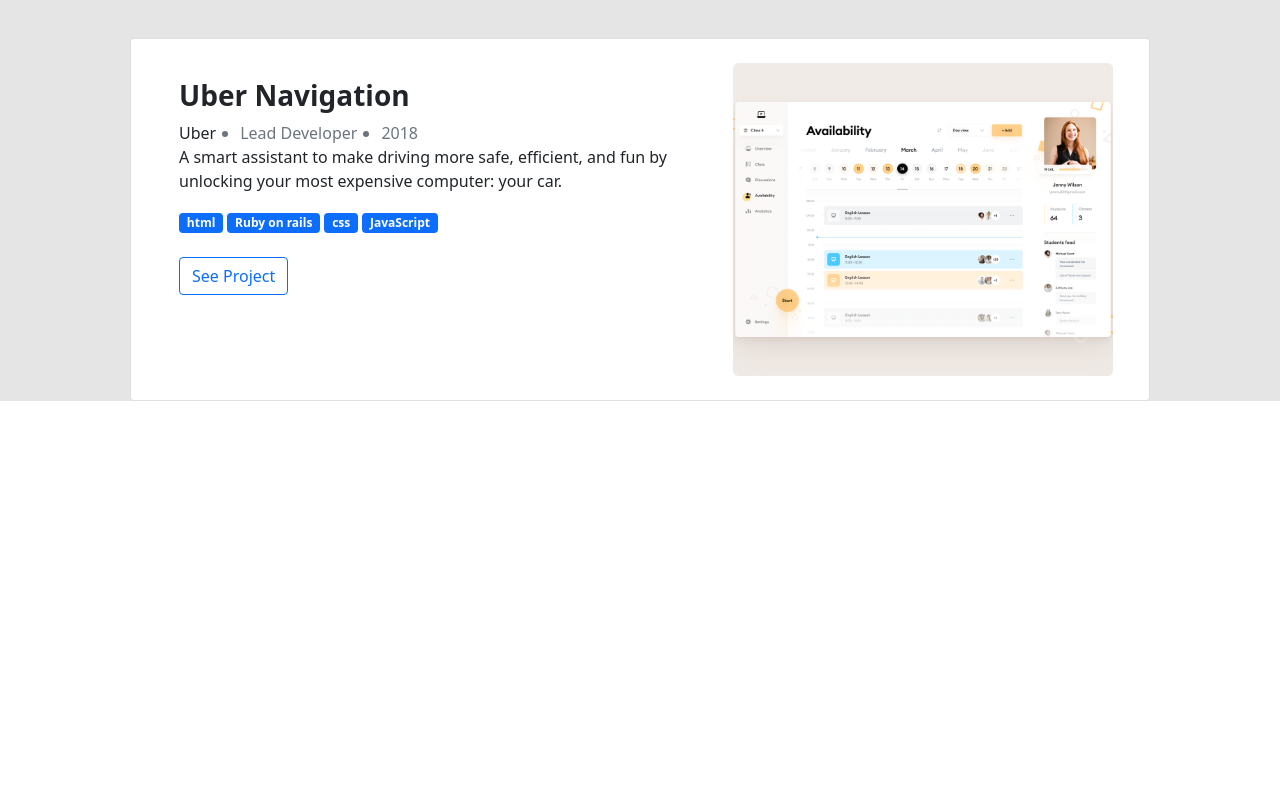
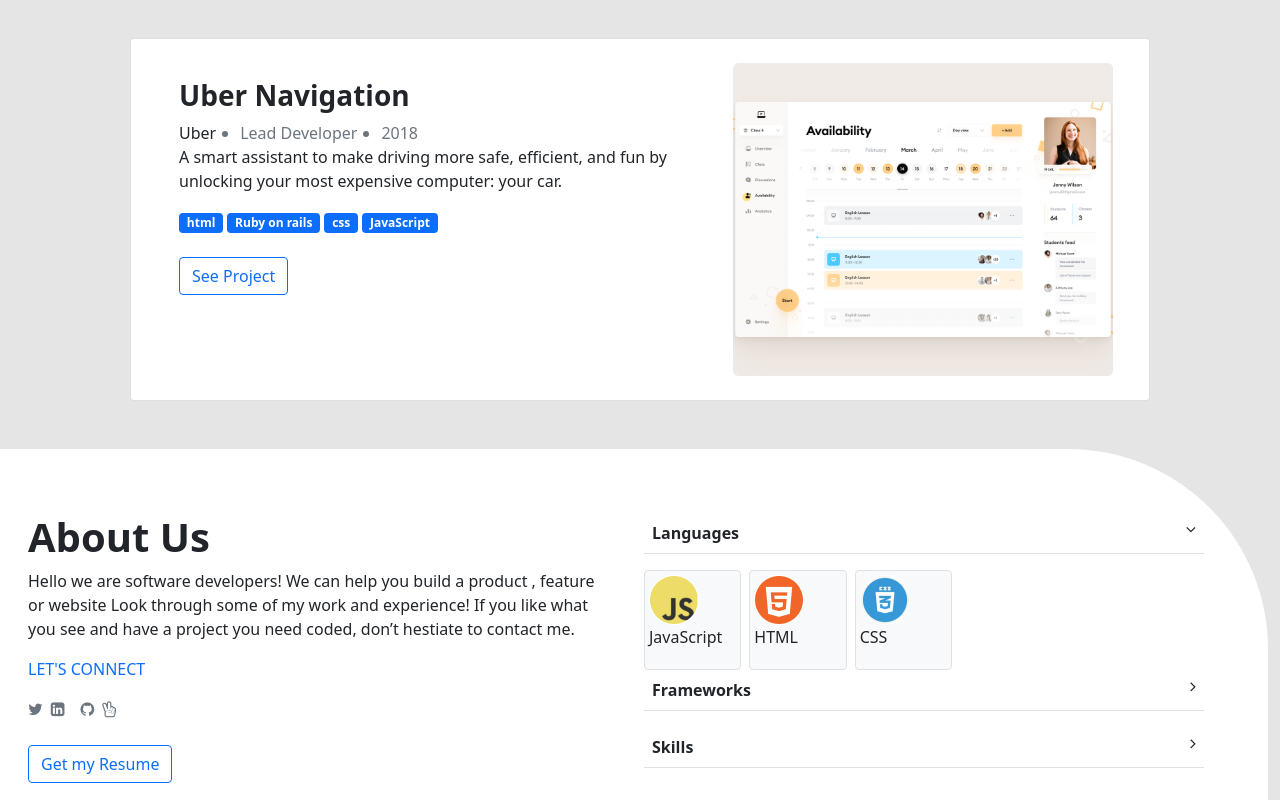
Before and after one commit to Camilovelag/Bootstrap-exercise, a website: page index.html in a window 1280 px wide. Shown: the part 2043-2843 px from the top of the page. Before the commit the page ends 2492 px from the top, so only its background shows below. Drawn offline with Linux system fonts and the light colour scheme.

Commit message:
Add About-Us section

```diff
--- a/css/styles.css
+++ b/css/styles.css
@@ -9,3 +9,7 @@
 .main-container {
   background-color: #e5e5e5;
 }
+
+.about {
+  border-radius: 0 200px 0 0;
+}
--- a/index.html
+++ b/index.html
@@ -238,6 +238,86 @@
           </div>
         </div>
       </section>
+      <!-- About Section -->
+      <section
+        id="About"
+        class="container-fluid row about d-flex justify-content-center bg-white"
+      >
+        <div class="card-body col-md-4 mt-5">
+          <h5 class="card-title fw-bold fs-1">About Us</h5>
+          <p class="card-text">
+            Hello we are software developers! We can help you build a product ,
+            feature or website Look through some of my work and experience! If
+            you like what you see and have a project you need coded, don’t
+            hestiate to contact me.
+          </p>
+          <p class="text-primary">LET'S CONNECT</p>
+
+          <ul class="nav">
+            <li class="nav-item pe-2">
+              <a class="text-secondary" href="#"
+                ><i class="fa fa-twitter" aria-hidden="true"></i
+              ></a>
+            </li>
+            <li class="nav-item pe-2">
+              <a class="text-secondary" href="#"
+                ><i class="fa fa-linkedin-square" aria-hidden="true"></i
+              ></a>
+            </li>
+            <li class="nav-item pe-2">
+              <a class="text-secondary" href="#"
+                ><i class="fa-solid fa-m"></i
+              ></a>
+            </li>
+            <li class="nav-item pe-2">
+              <a class="text-secondary" href="#"
+                ><i class="fa fa-github" aria-hidden="true"></i
+              ></a>
+            </li>
+            <li class="nav-item pe-2">
+              <a class="text-secondary" href="#"
+                ><i class="fa fa-hand-peace-o" aria-hidden="true"></i
+              ></a>
+            </li>
+          </ul>
+
+          <a href="#" class="btn btn-outline-primary mt-4">Get my Resume</a>
+        </div>
+
+        <div class="card-body col-md-4 mt-5">
+          <p
+            class="d-flex flex-row justify-content-between fw-bold border-bottom me-4 p-2"
+          >
+            Languages<i class="fa fa-angle-down" aria-hidden="true"></i>
+          </p>
+
+          <div class="d-flex flex-row justify-content-start">
+            <div class="img-thumbnail me-2 bg-light col-md-2 col-2">
+              <img src="/images/js.png" alt="html" />
+              <p>JavaScript</p>
+            </div>
+            <div class="img-thumbnail me-2 bg-light col-md-2 col-2">
+              <img src="/images/html.png" alt="html" />
+              <p>HTML</p>
+            </div>
+            <div class="img-thumbnail me-2 bg-light col-md-2 col-2">
+              <img src="/images/css-1.png" alt="html" />
+              <p>CSS</p>
+            </div>
+          </div>
+
+          <p
+            class="d-flex flex-row justify-content-between fw-bold border-bottom me-4 p-2"
+          >
+            Frameworks<i class="fa fa-angle-right" aria-hidden="true"></i>
+          </p>
+          <p
+            class="d-flex flex-row justify-content-between fw-bold border-bottom me-4 p-2"
+          >
+            Skills<i class="fa fa-angle-right" aria-hidden="true"></i>
+          </p>
+        </div>
+      </section>
     </main>
 
     <script src="js/bootstrap.min.js"></script>
```
Also changed, not shown: images/css-1.png (added), images/html.png (added), images/js.png (added).
